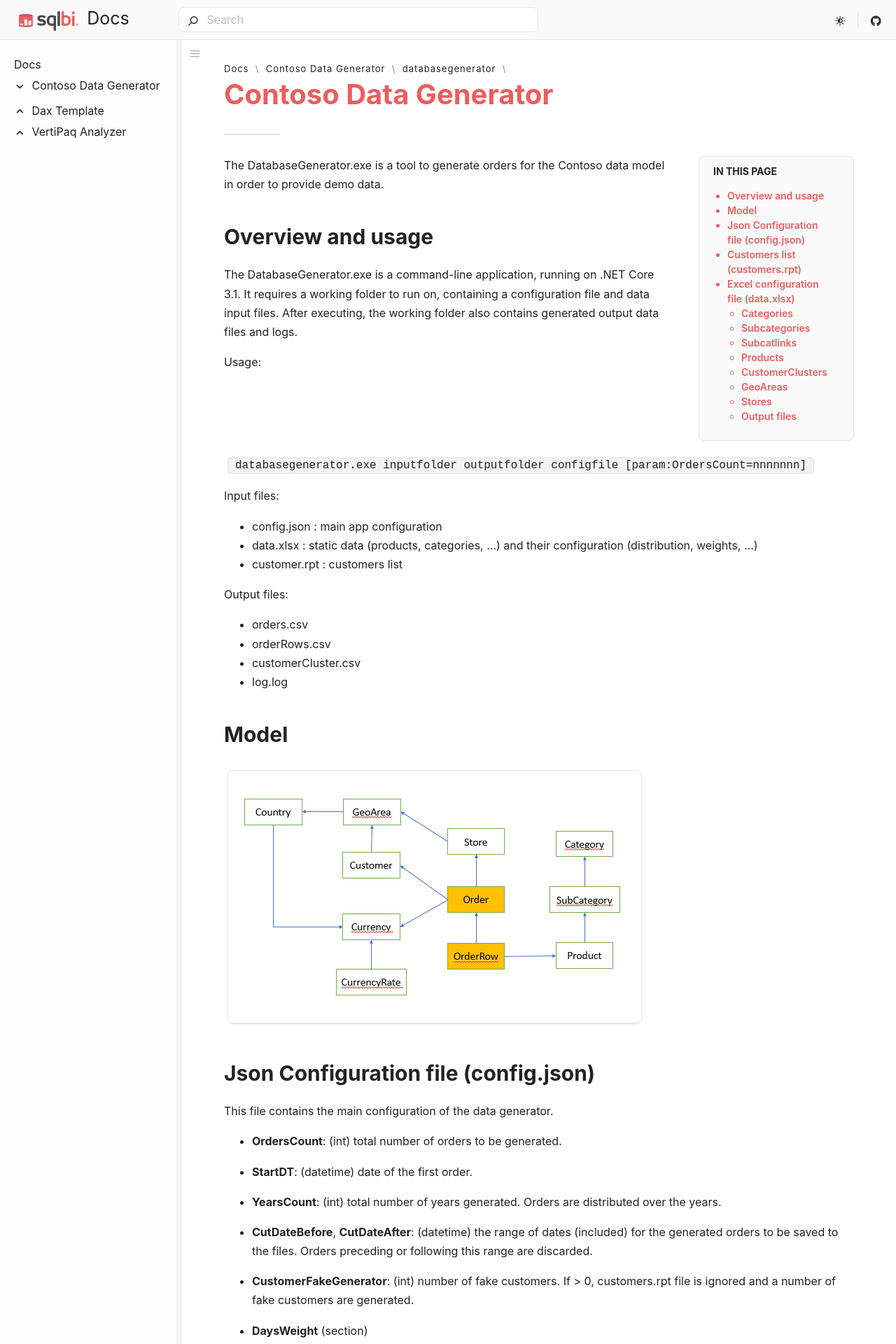
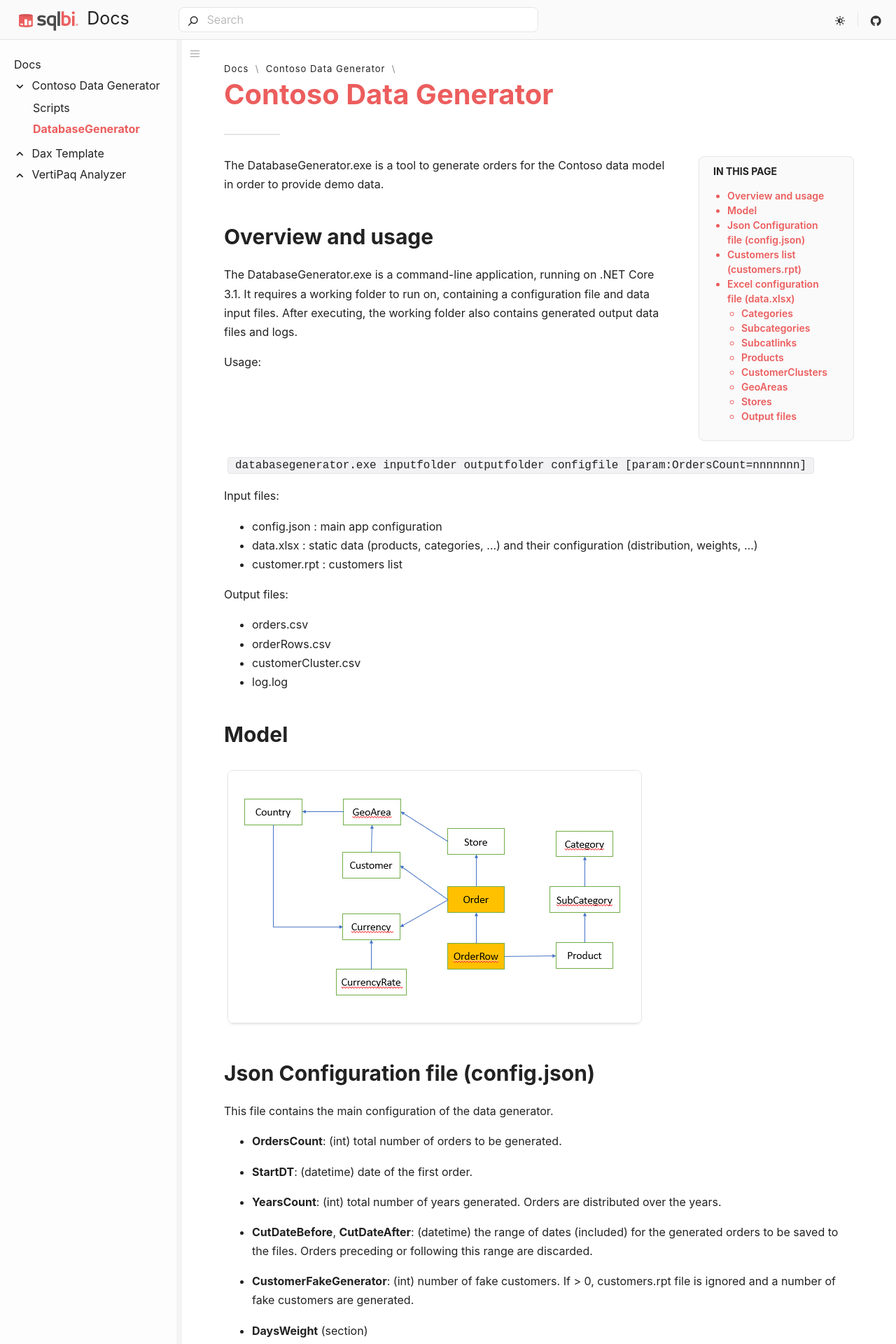
Before and after one commit to sql-bi/docs, a Jekyll site: the page built from _docs/contoso-data-generator/databasegenerator.md, in a window 1280 px wide. Shown: the top 1920 px of the page at 70% size. Built offline with Jekyll 4.4.1, drawn with Linux system fonts in a browser that asks for light colours; some web fonts are replaced; some of the changed lines change nothing that is shown.

Commit message:
moved back files since they disappeared from the menu

```diff
--- a/_docs/contoso-data-generator/databasegenerator/databasegenerator.md
+++ b/_docs/contoso-data-generator/databasegenerator.md
@@ -25,7 +25,7 @@
 
 ## Model
 
-<img src="../images/contoso-dataset-model.png" with=280>
+<img src="images/contoso-dataset-model.png" with=280>
 
 ## Json Configuration file (config.json)
 
--- a/_docs/contoso-data-generator/index.md
+++ b/_docs/contoso-data-generator/index.md
@@ -22,5 +22,5 @@
 [Contoso-Data-Generator-release-v1.0.0](https://github.com/sql-bi/Contoso-Data-Generator/releases/tag/v1.0.0)
 
 ## Documentation
-- [**Scripts**](scripts/scripts.md)
-- [**DatabaseGenerator.exe**](databasegenerator/databasegenerator.md)
+- [**Scripts**](scripts.md)
+- [**DatabaseGenerator.exe**](databasegenerator.md)
```
Also changed, not shown: _docs/contoso-data-generator/scripts.md (renamed from _docs/contoso-data-generator/scripts/scripts.md).
